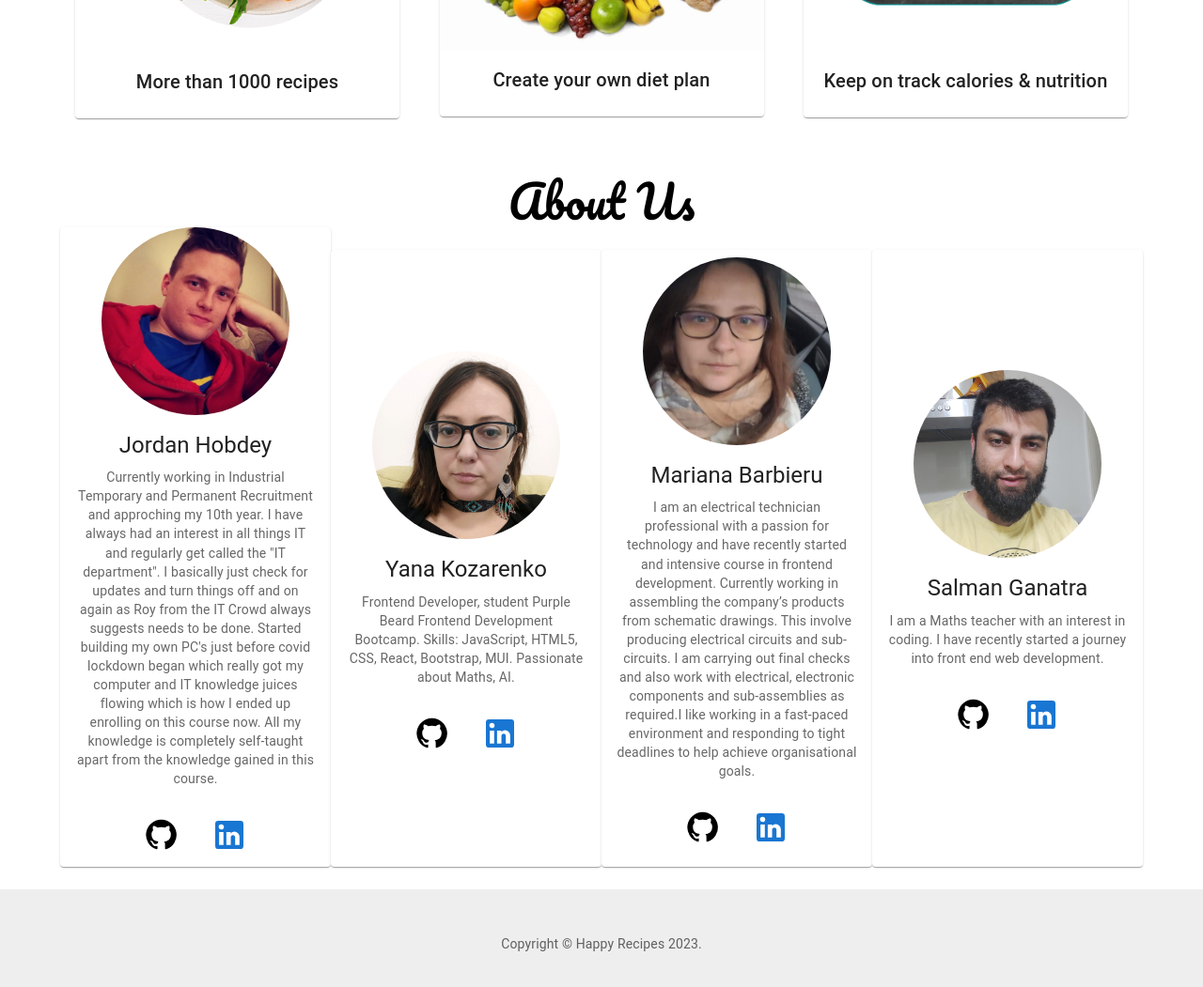
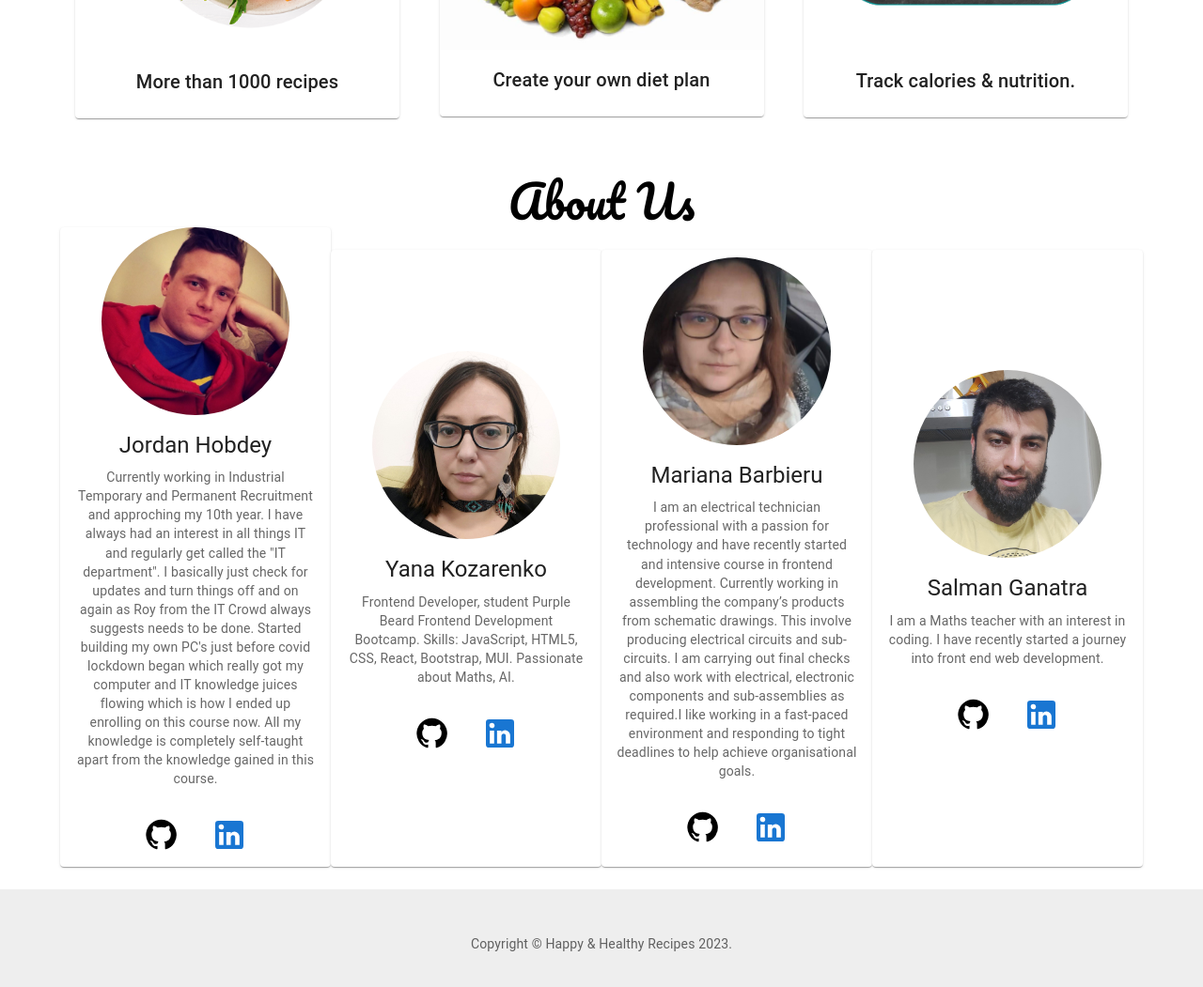
Before and after one commit to GreenCatInForest/recipe-search-app, a React (Create React App) app: page / in a window 1280 px wide. Shown: the part 697-1748 px from the top of the page at 94% size. Built offline with nearby package versions, Linux system fonts and the light colour scheme.

Commit message:
Track Calories and Nutrition and footer was amended to match the heading

```diff
--- a/src/components/Features.js
+++ b/src/components/Features.js
@@ -95,7 +95,7 @@ export const Features = () => {
                 component="div"
                 textAlign="center"
               >
-                Keep on track calories & nutrition
+                Track calories & nutrition.
               </Typography>
             </CardContent>
           </CardActionArea>
--- a/src/components/Footer.js
+++ b/src/components/Footer.js
@@ -17,7 +17,7 @@ export const Footer = () => {
     >
       <Container maxWidth="sm">
         <Typography variant="body2" color="text.secondary" align="center">
-          Copyright © Happy Recipes {new Date().getFullYear()}.
+          Copyright © Happy & Healthy Recipes {new Date().getFullYear()}.
         </Typography>
       </Container>
     </Box>
```
